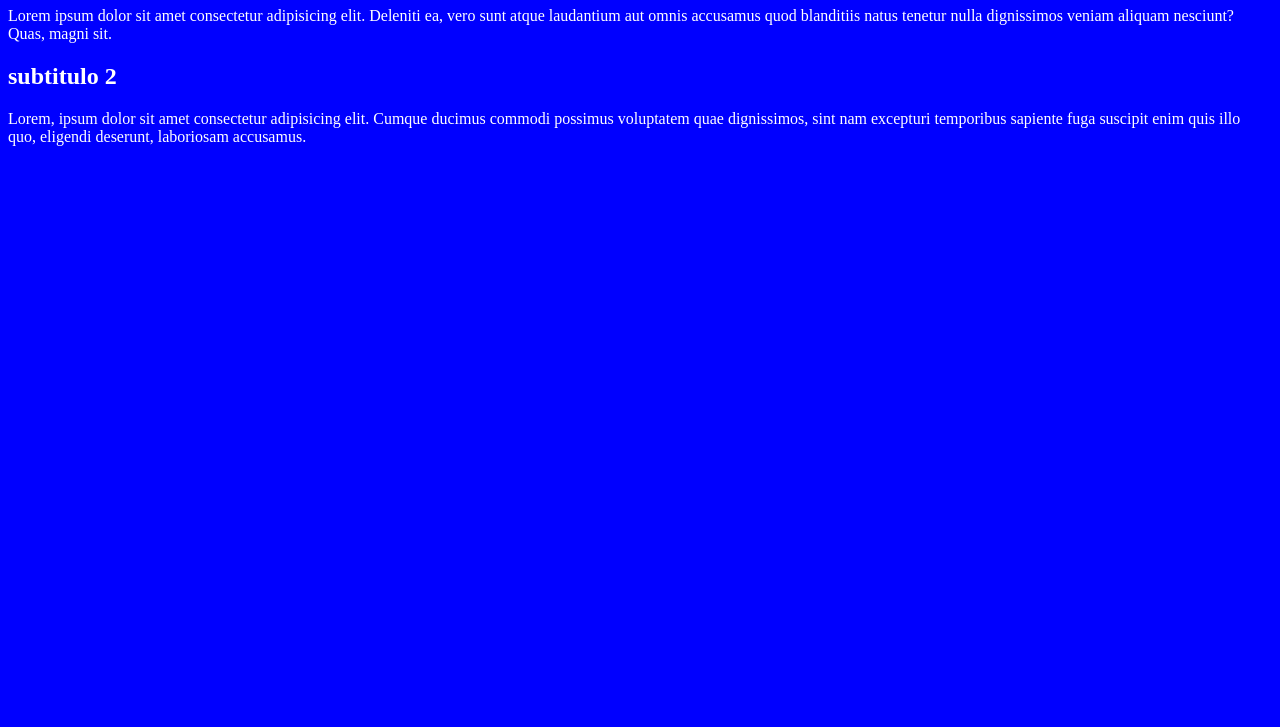
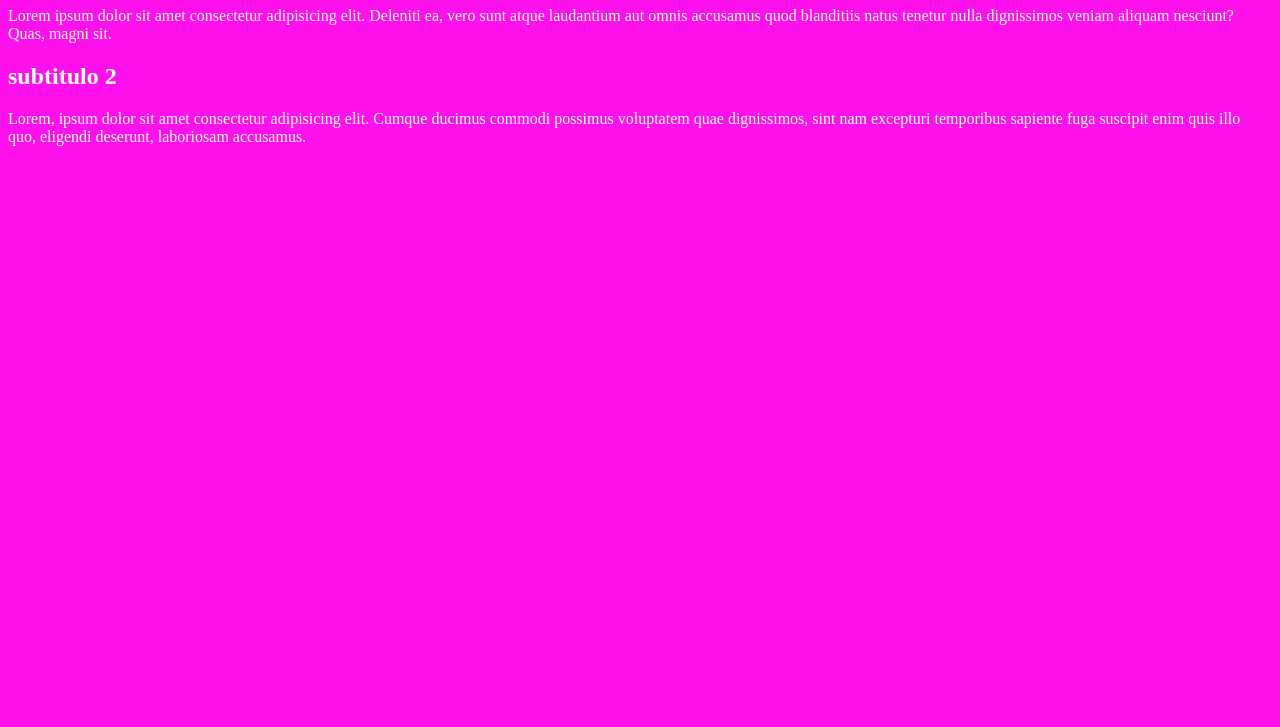
Before and after one commit to Castilhoo/curso-git, a plain HTML site: page index.html in a window 1280 px wide. Shown: the part 73-800 px from the top of the page. Drawn offline with Linux system fonts and the light colour scheme.

Commit message:
alterando background color da página

```diff
--- a/style.css
+++ b/style.css
@@ -1,4 +1,4 @@
 body {
-    background-color: blue;
-    color: white;
+    background-color:#F1E;
+    color: #FFF;
 }
```
